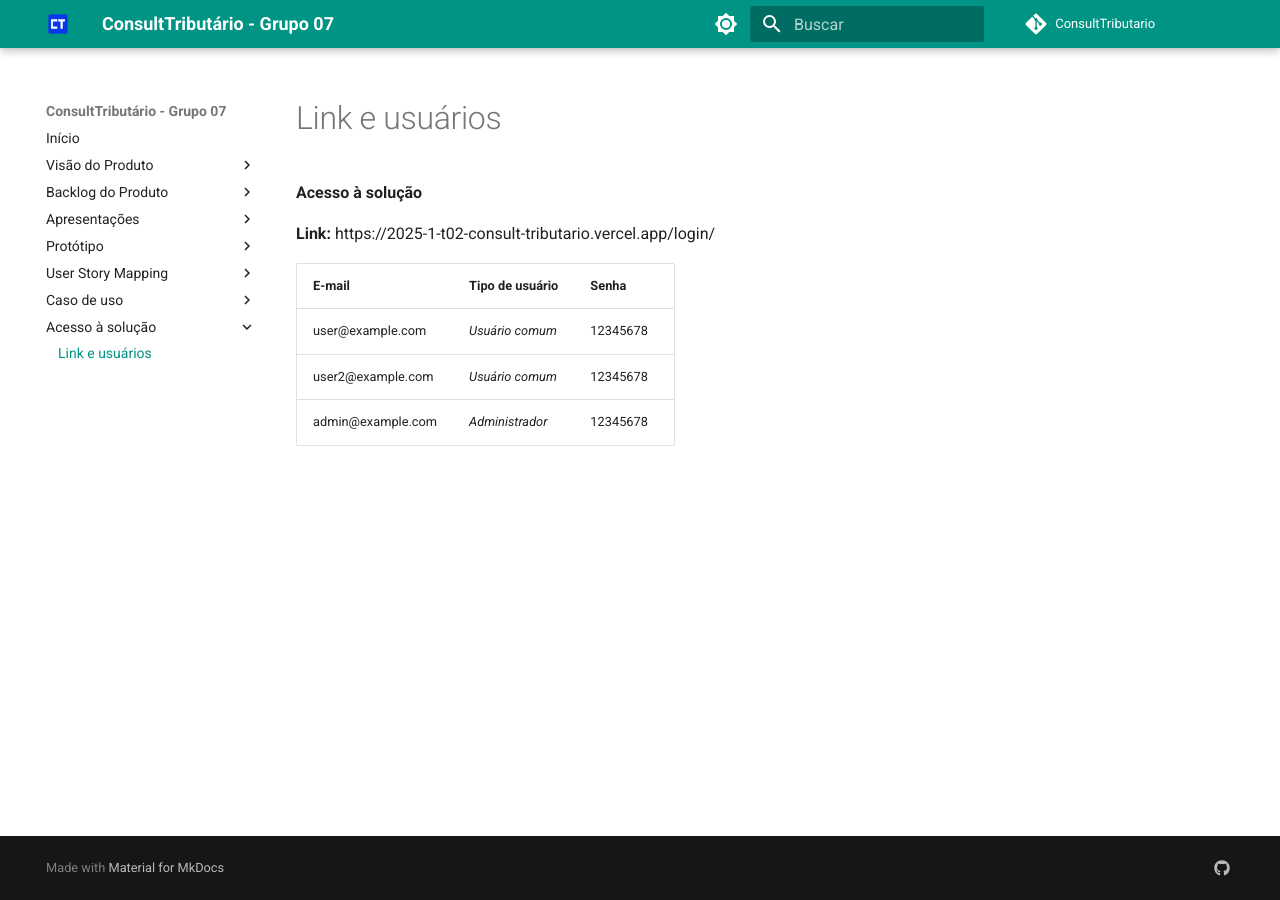
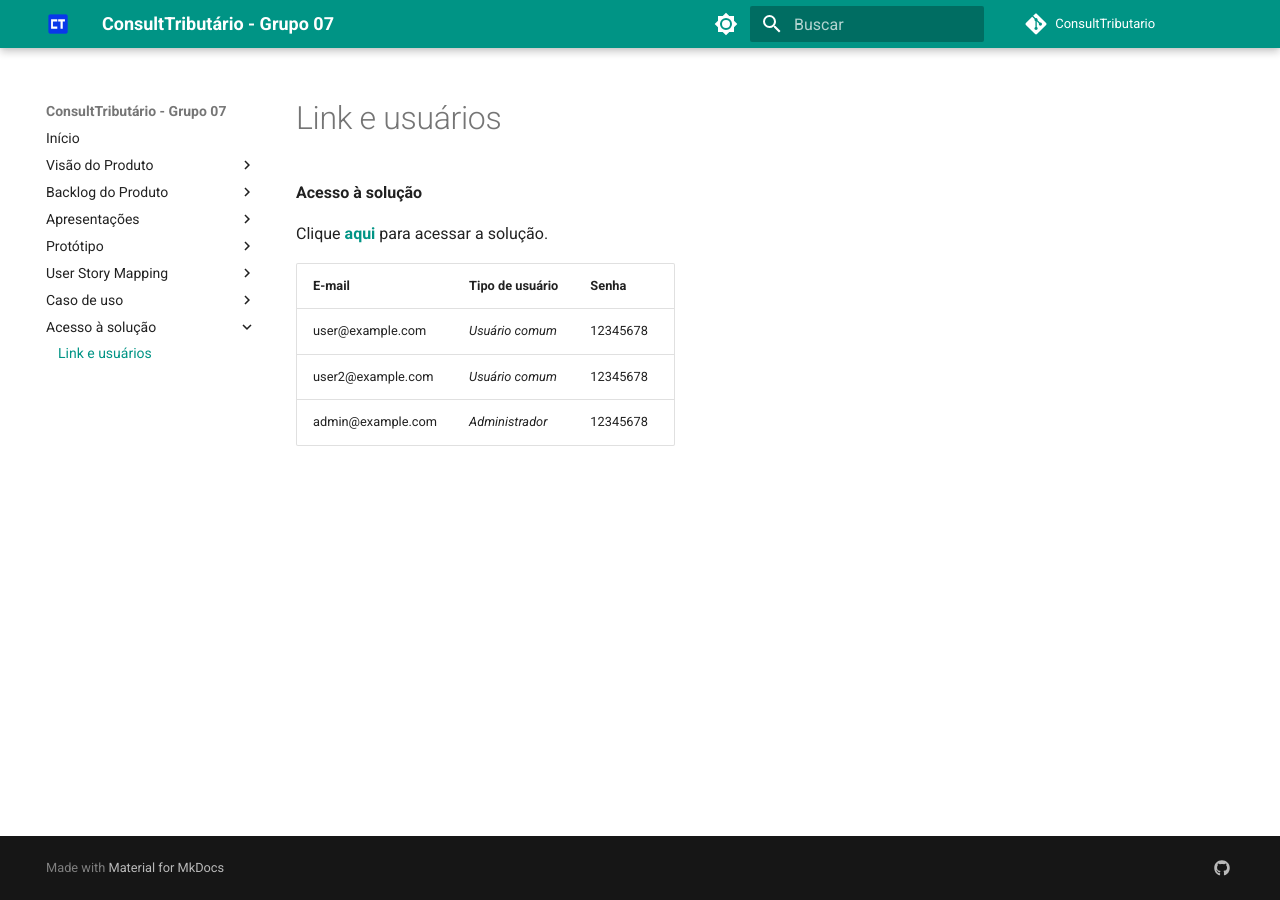
Before and after one commit to mdsreq-fga-unb/2025.1-T02-ConsultTributario, an MkDocs documentation site: the page built from docs/acessoAoSite/acesso.md, in a window 1280 px wide. Built offline with MkDocs 1.6.1 and Material for MkDocs 9.7.7, drawn with Linux system fonts in a browser that asks for light colours; comment, search, counter and statistics services are not loaded.

Commit message:
fix (docs): corrigindo link de acesso ao site

```diff
--- a/docs/acessoAoSite/acesso.md
+++ b/docs/acessoAoSite/acesso.md
@@ -1,6 +1,6 @@
 **Acesso à solução**
 
-**Link:** https://2025-1-t02-consult-tributario.vercel.app/login/
+Clique [**aqui**](https://2025-1-t02-consult-tributario.vercel.app/login/) para acessar a solução.
 
 | **E-mail**   | **Tipo de usuário** | **Senha**
 | --- | -------------------------------- | --------- |
```
